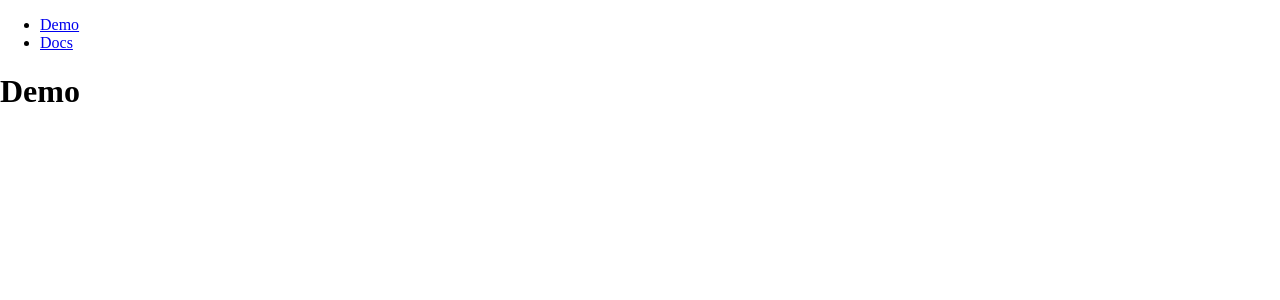
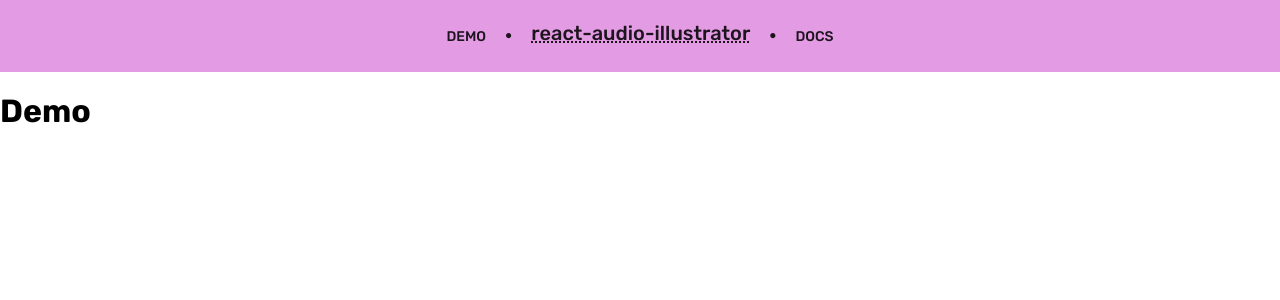
Before and after one commit to Gejsi/audio-illustrator, a React (Vite) app: page / in a window 1280 px wide. Shown: the top 300 px of the page. Built offline with nearby package versions, Linux system fonts and the light colour scheme.

Commit message:
:lipstick: Added the navbar

```diff
--- a/index.html
+++ b/index.html
@@ -5,9 +5,13 @@
     <meta name="viewport" content="width=device-width, initial-scale=1.0" />
     <meta http-equiv="X-UA-Compatible" content="ie=edge" />
     <link rel="shortcut icon" type="image/x-icon" href="favicon.ico" />
+    <link
+      href="https://fonts.googleapis.com/css?family=Rubik:400,500,700"
+      rel="stylesheet"
+    />
     <title>React Audio Illustrator</title>
   </head>
-  <body style="margin: 0;">
+  <body>
     <div id="root"></div>
     <script src="src/index.tsx"></script>
   </body>
--- a/package.json
+++ b/package.json
@@ -35,9 +35,11 @@
     "typescript": "^3.1.4"
   },
   "dependencies": {
+    "polished": "^2.3.1",
     "react": ">= 16.3.0",
     "react-audio-illustrator": "^1.0.0",
     "react-dom": ">= 16.3.0",
-    "react-router-dom": "^4.3.1"
+    "react-router-dom": "^4.3.1",
+    "styled-components": "^4.1.2"
   }
 }
--- a/src/index.tsx
+++ b/src/index.tsx
@@ -1,26 +1,40 @@
 import * as React from 'react'
 import { render } from 'react-dom'
-import { BrowserRouter as Router, Switch, Route, Link } from 'react-router-dom'
-
-const Navigation = () => (
-  <ul>
-    <li>
-      <Link to='/'>Demo</Link>
-    </li>
-    <li>
-      <Link to='/docs'>Docs</Link>
-    </li>
-  </ul>
-)
+import { BrowserRouter as Router, Switch, Route } from 'react-router-dom'
+import { ThemeProvider, createGlobalStyle } from 'styled-components'
+import { normalize } from 'polished'
+import { Navbar } from './navbar'
 
 const Demo = () => <h1>Demo</h1>
 const Documentation = () => <h1>Docs</h1>
 const NoMatch = () => <h1>404</h1>
 
+const theme = {
+  text: '#fff',
+  background: '#303030',
+  primary: '#e39be4',
+  secondary: '#1ba897',
+  textOnPrimary: '#000'
+}
+
+const GlobalStyle = createGlobalStyle`
+  ${normalize()};
+  html {
+    font-size: 16px;
+  }
+
+  body {
+    font-family: 'Rubik', sans-serif;
+  }
+`
+
 const App = () => (
+  <ThemeProvider theme={theme}>
     <Router>
       <React.Fragment>
-      <Navigation />
+        <GlobalStyle />
+
+        <Navbar />
 
         <Switch>
           <Route exact path='/' component={Demo} />
@@ -29,6 +43,7 @@ const App = () => (
         </Switch>
       </React.Fragment>
     </Router>
+  </ThemeProvider>
 )
 
 render(<App />, document.getElementById('root'))
--- /dev/null
+++ b/src/navbar.tsx
@@ -0,0 +1,79 @@
+import * as React from 'react'
+import { Link } from 'react-router-dom'
+import styled from 'styled-components'
+import { rgba, lighten } from 'polished'
+
+export const Bar = styled.nav`
+  height: 72px;
+  background: ${({ theme }) => theme.primary};
+  color: ${({ theme }) => rgba(theme.textOnPrimary, 0.87)};
+  transition: height 150ms;
+  display: flex;
+  align-items: center;
+  justify-content: center;
+
+  a {
+    text-decoration: none;
+    color: inherit;
+    outline: none;
+  }
+
+  @media (max-width: 960px) {
+    height: 64px;
+  }
+`
+
+const GHLink = styled.a`
+  display: flex;
+
+  h3 {
+    text-decoration: underline dotted;
+    margin: 0;
+    font-weight: 500;
+    font-size: 1.25rem;
+    padding: 0 12px;
+  }
+
+  &:before,
+  &:after {
+    content: '•';
+    align-self: center;
+    padding: 0 6px;
+    font-size: 1.5rem;
+  }
+`
+
+const RouterLink = styled(Link)`
+  height: 60%;
+  display: inline-flex;
+  align-items: center;
+  text-transform: uppercase;
+  font-weight: 500;
+  padding: 2px 12px 0 12px;
+  transition: background-color 150ms, color 150ms;
+  font-size: 0.875rem;
+
+  &:hover,
+  &:focus {
+    background: ${({ theme }) => rgba(theme.text, 0.2)};
+  }
+
+  &:active {
+    background: ${({ theme }) => lighten(0.1, theme.primary)};
+  }
+`
+
+export const Navbar = props => (
+  <Bar {...props}>
+    <RouterLink to='/'>Demo</RouterLink>
+    <GHLink
+      href='https://github.com/Gejsi/react-audio-illustrator/'
+      target='_blank'
+      rel='external'
+      title='Go to GitHub page'
+    >
+      <h3>react-audio-illustrator</h3>
+    </GHLink>
+    <RouterLink to='/docs'>Docs</RouterLink>
+  </Bar>
+)
```
Also changed, not shown: 1 other file (tests, documents, lock files or other folders). Lines whose indentation alone changed are shown as unchanged.
